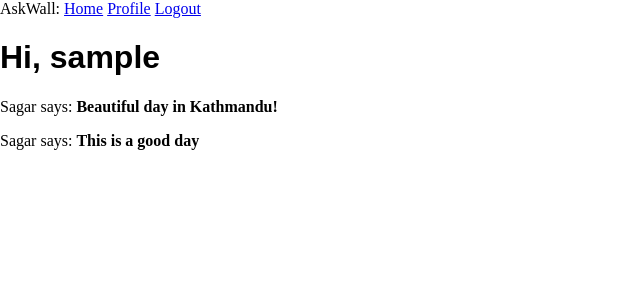
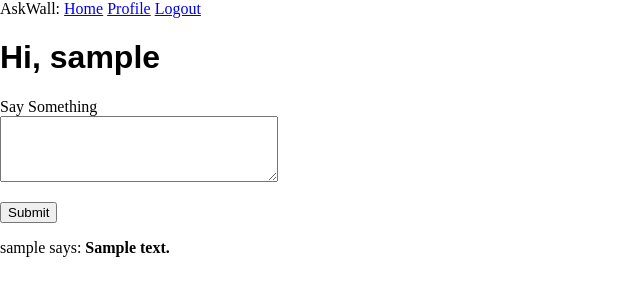
Before and after one commit to iSagarDhungel/AskWall, a Flask app: page / in a window 1280 px wide. Shown: the top 300 px of the page, without its empty margins (0-640 px from the left). Run offline with Flask 2, Linux system fonts and the light colour scheme; a user stored in the database is signed in; tables that the repository leaves empty hold one stand-in row (values such as "Sample post").

Commit message:
feat: show posts in home page from followed user

```diff
--- a/app/__init__.py
+++ b/app/__init__.py
@@ -35,7 +35,7 @@ if not app.debug:
 
     if not os.path.exists('logs'):
         os.mkdir('logs')
-    file_handler = RotatingFileHandler('logs/microblog.log', maxBytes=10240,
+    file_handler = RotatingFileHandler('logs/askwall.log', maxBytes=10240,
                                        backupCount=10)
     file_handler.setFormatter(logging.Formatter(
         '%(asctime)s %(levelname)s: %(message)s [in %(pathname)s:%(lineno)d]'))
--- a/app/forms.py
+++ b/app/forms.py
@@ -47,3 +47,9 @@ class EditProfileForm(FlaskForm):
 			user = User.query.filter_by(username = username.data).first()
 			if user is not None:
 				raise ValidationError('Please use a different username.')
+
+
+class PostForm(FlaskForm):
+	post = TextAreaField("Say Something", validators = [
+		DataRequired(), Length(min=1, max=140)])
+	submit= SubmitField('Submit')
--- a/app/routes.py
+++ b/app/routes.py
@@ -3,8 +3,8 @@ from werkzeug.urls import url_parse
 from flask_login import login_user, current_user, logout_user, login_required
 from datetime import datetime
 from app import app, db
-from app.forms import LoginForm, RegistrationForm, EditProfileForm
-from app.models import User
+from app.forms import LoginForm, RegistrationForm, EditProfileForm, PostForm
+from app.models import User, Post
 
 
 @app.before_request
@@ -14,21 +14,20 @@ def before_request():
 		current_user.last_seen = datetime.utcnow()
 		db.session.commit()
 
-@app.route('/')
-@app.route('/index')
+@app.route('/', methods=['GET', 'POST'])
+@app.route('/index', methods=['GET', 'POST'])
 @login_required
 def index():
-	posts= [
-		{
-			'author': {'username':'Sagar'},
-			'body': 'Beautiful day in Kathmandu!'
-		},
-		{
-			'author': {'username': 'Sagar'},
-			'body': 'This is a good day'
-		}
-	]
-	return render_template('index.html', title = 'Home', posts=posts)
+	form = PostForm()
+	if form.validate_on_submit():
+		post = Post(body=form.post.data, author=current_user)
+		db.session.add(post)
+		db.session.commit()
+		flash('Your post is now live')
+		return redirect(url_for('index'))
+
+	posts = current_user.followed_posts().all()
+	return render_template('index.html', title = 'Home', form=form, posts=posts)
 
 @app.route('/login', methods=['GET', 'POST'])
 def login():
--- a/app/templates/index.html
+++ b/app/templates/index.html
@@ -5,6 +5,17 @@ Home Page
 
 {% block content %}
 	<h1> Hi, {{ current_user.username }}</h1>
+	<form action="" method="post">
+		{{ form.hidden_tag() }}
+		<p>
+			{{ form.post.label }}<br>
+			{{ form.post(cols=32, rows=4)}}<br>
+			{% for error in form.post.errors %}
+				<span style="color:red;">[{{ error }}]</span>
+			{% endfor %}
+		</p>
+		<p> {{ form.submit() }}</p>
+	</form>
 	{% for post in posts %}
 		<div><p>{{ post.author.username  }} says: <b>{{ post.body }}</b></p></div>
 	{% endfor %}
```
Also changed, not shown: app.db, 2 other files.
